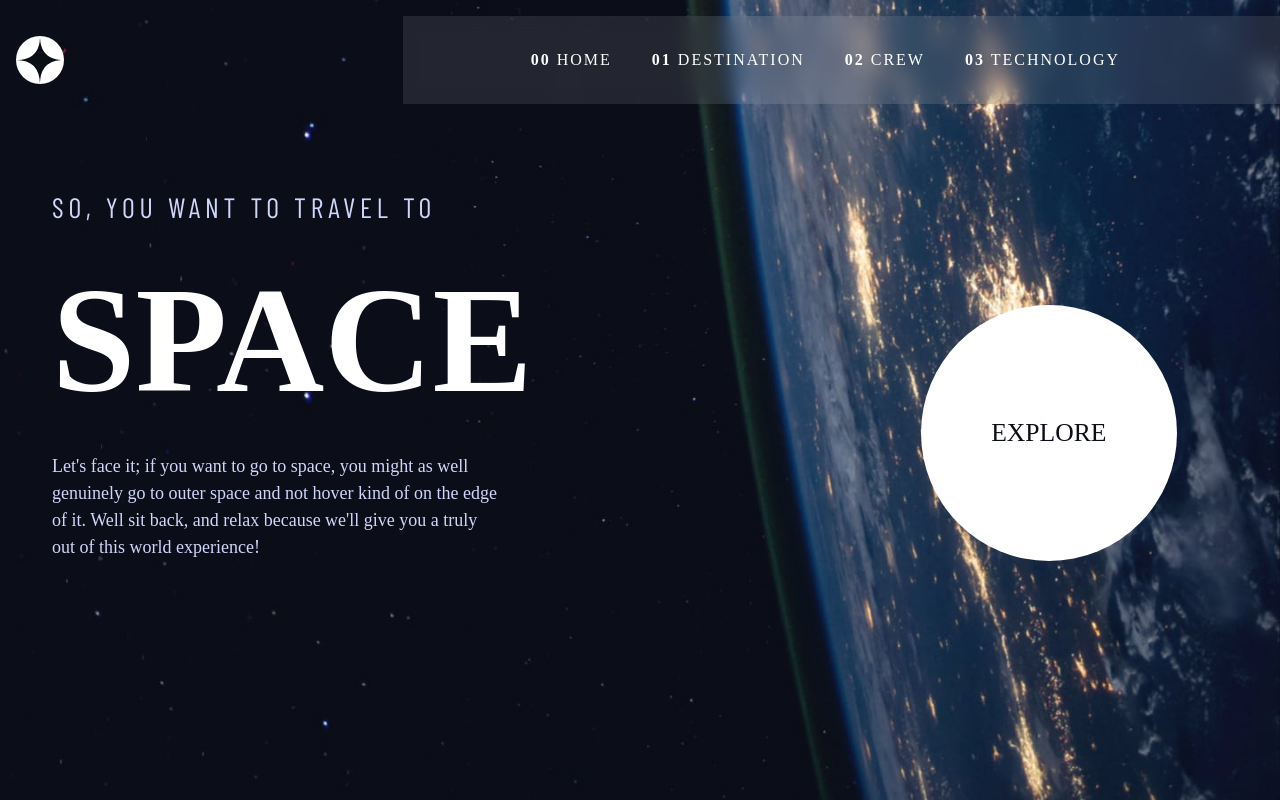
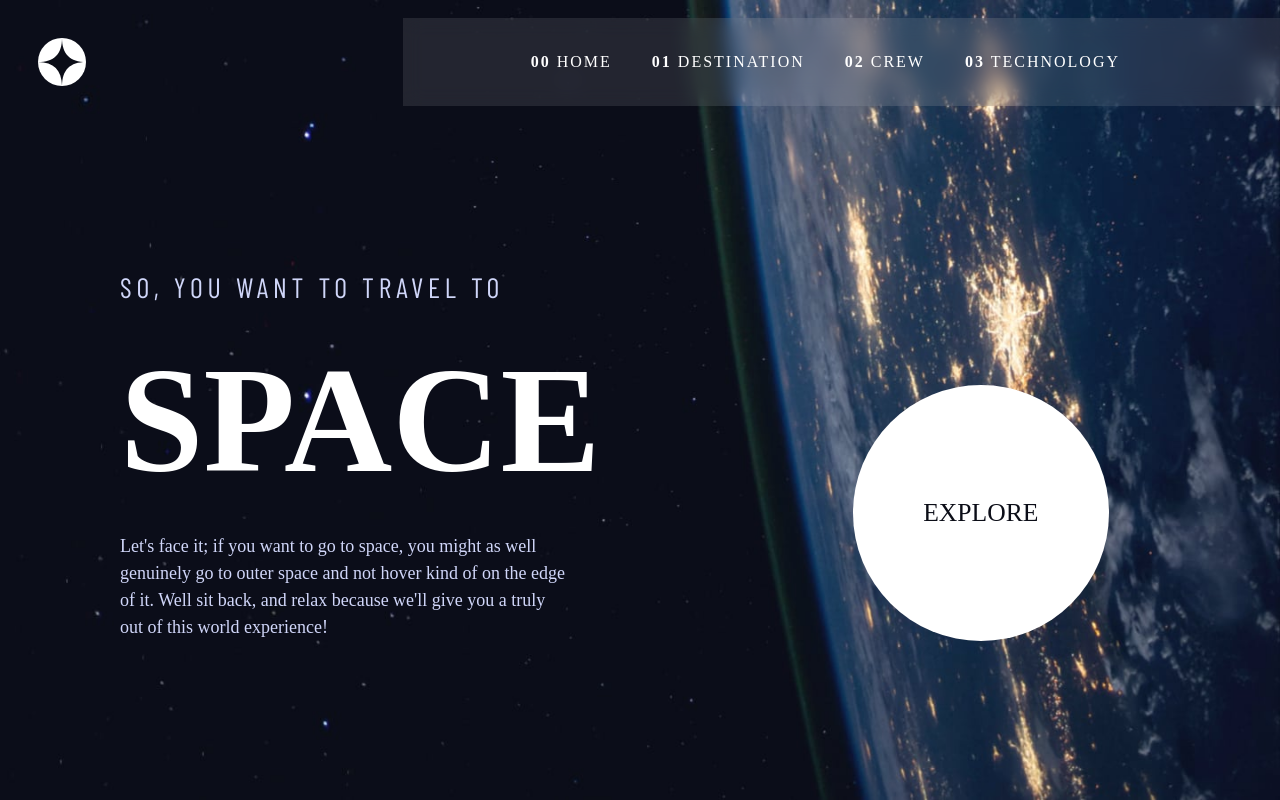
Before and after one commit to Briuwu/react-ts_space-website, a React (Vite) app: page / in a window 1280 px wide. Built offline with nearby package versions, Linux system fonts and the light colour scheme; a web font is replaced by a local one.

Commit message:
fix some white spacings

```diff
--- a/src/components/Navbar.tsx
+++ b/src/components/Navbar.tsx
@@ -40,6 +40,7 @@ const Navbar = () => {
       <div className="header__logo">
         <Link to="/home">
           <img src={Logo} alt="" />
+          <span className="sr-only">Space Tourism Logo</span>
         </Link>
       </div>
 
--- a/src/sass/Base/_helpers.scss
+++ b/src/sass/Base/_helpers.scss
@@ -50,7 +50,7 @@ ul {
 }
 
 .container {
-  padding-inline: func.fluid(16, 5vw, 52);
+  padding-inline: func.fluid(16, 10vw, 120);
   max-width: func.rem(1440);
   margin-inline: auto;
 }
--- a/src/sass/Layout/_home.scss
+++ b/src/sass/Layout/_home.scss
@@ -61,12 +61,12 @@ $md-lg: var.$md-lg;
 
 @media (min-width: $md-lg) {
   .home {
-    margin-top: 7em;
     grid-template-columns: 1fr 1fr;
     align-items: flex-end;
 
     &__desc {
       text-align: left;
+      margin-top: 5em;
 
       &-info {
         max-width: func.rem(450);
--- a/src/sass/Layout/_navbar.scss
+++ b/src/sass/Layout/_navbar.scss
@@ -14,7 +14,7 @@ $md-lg: var.$md-lg;
   font-size: var.$text-sub-16;
 
   &__logo {
-    padding: func.rem(16);
+    padding: func.fluid(16, 3vw, 64);
   }
 
   &__btn {
--- a/src/sass/style.css
+++ b/src/sass/style.css
@@ -138,7 +138,7 @@ ul {
 }
 
 .container {
-  padding-inline: clamp(1rem, 5vw, 3.25rem);
+  padding-inline: clamp(1rem, 10vw, 7.5rem);
   max-width: 90rem;
   margin-inline: auto;
 }
@@ -152,7 +152,7 @@ ul {
   font-size: 1rem;
 }
 .header__logo {
-  padding: 1rem;
+  padding: clamp(1rem, 3vw, 4rem);
 }
 .header__btn {
   display: none;
@@ -402,12 +402,12 @@ body {
 
 @media (min-width: 56.25rem) {
   .home {
-    margin-top: 7em;
     grid-template-columns: 1fr 1fr;
     align-items: flex-end;
   }
   .home__desc {
     text-align: left;
+    margin-top: 5em;
   }
   .home__desc-info {
     max-width: 28.125rem;
```
Also changed, not shown: 1 other file (tests, documents, lock files or other folders).
